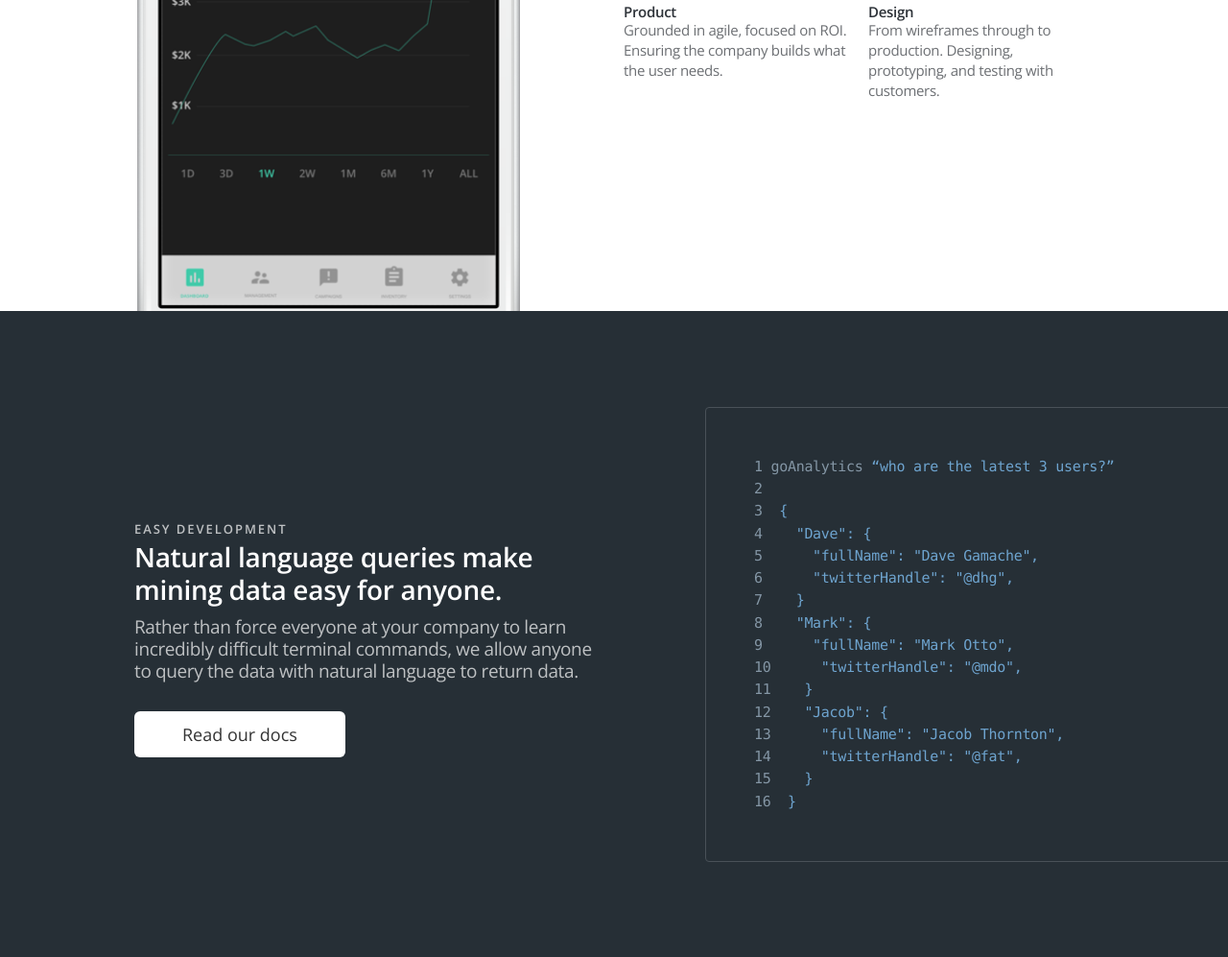
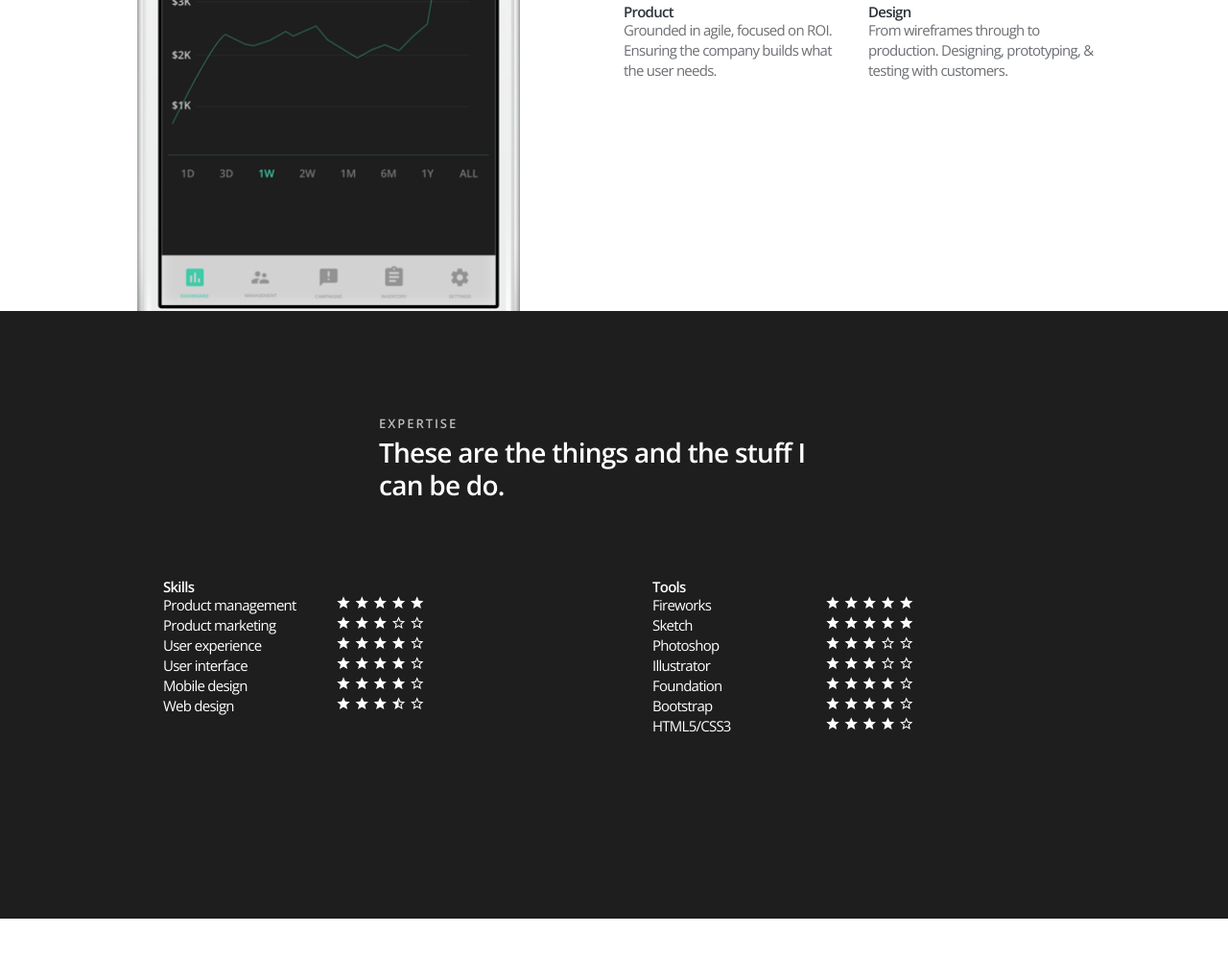
Before and after one commit to JFBrett/JFBrett.github.io, a plain HTML site: page index.html in a window 1280 px wide. Shown: the part 1383-2380 px from the top of the page at 96% size. Drawn offline with nearby package versions, Linux system fonts and the light colour scheme.

Commit message:
Background image and skills

```diff
--- a/css/application.css
+++ b/css/application.css
@@ -1,4 +1,8 @@
 /*global*/
+body {
+    letter-spacing: -0.05em;
+}
+
 a {
     -moz-transition: color 0.2s ease-in-out, border-color 0.4s ease-in-out;
     -webkit-transition: color 0.2s ease-in-out, border-color 0.4s ease-in-out;
@@ -10,8 +14,30 @@ h1, h2, h3, h4, h5, h6, .eg, .eh, .ei, .ej, .ek, .el {
     font-weight: 600;
 }
 
+.af {
+    text-align: left;
+}
+
+h1 {
+    text-shadow: rgba(0,0,0,0.4) 1px 4px 8px;
+}
+
 .ak {
     line-height: 1.2;
+}
+
+td, th {
+    min-width: 80px;
+}
+
+@media (min-width: 768px){
+    td, th {
+        min-width: 180px;
+    }
+}
+
+td .material-icons {
+    font-size: 16px;
 }
 
 /* navbar */
@@ -28,9 +54,16 @@ h1, h2, h3, h4, h5, h6, .eg, .eh, .ei, .ej, .ek, .el {
     right: 0;
     bottom: 0;
     left: 0;
+/*
     background-image: linear-gradient(to bottom left, rgb(22, 163, 171), rgb(0, 86, 90));
     opacity: .4;
+*/
 }
+
+/*
+    background-image: linear-gradient(to bottom left, rgba(0, 244, 255, 0.4), rgb(0, 0, 0));
+    opacity: .9;
+*/
 
 .apr .navbar-nav > li > a {
     color: #FFF;
@@ -38,7 +71,7 @@ h1, h2, h3, h4, h5, h6, .eg, .eh, .ei, .ej, .ek, .el {
 }
 
 .apr .navbar-nav > li > a:hover, .apr .navbar-nav > li > a:focus {
-    color: #F57E2F;
+    color: #2876C7;
     background-color: transparent;
 }
 
@@ -86,7 +119,7 @@ h1, h2, h3, h4, h5, h6, .eg, .eh, .ei, .ej, .ek, .el {
 }
 
 .thumb {
-    border: 2px #FFF solid;
+    border: 3px #FFF solid;
     border-radius: 100%;
         -moz-transition: color 0.2s ease-in-out, border-color 0.4s ease-in-out;
     -webkit-transition: color 0.2s ease-in-out, border-color 0.4s ease-in-out;
@@ -95,7 +128,7 @@ h1, h2, h3, h4, h5, h6, .eg, .eh, .ei, .ej, .ek, .el {
 }
 
 .thumb:hover {
-    border: 2px #F57E2F solid;
+    border: 3px #2876C7 solid;
 }
 
 /*button*/
@@ -107,20 +140,21 @@ h1, h2, h3, h4, h5, h6, .eg, .eh, .ei, .ej, .ek, .el {
 
 .ot:active:hover, .ot.active:hover, .open > .or.ot:hover, .ot:active:focus, .ot.active:focus, .open > .or.ot:focus, .ot:active.op, .ot.active.op, .open > .or.ot.op {
     color: #ffffff;
-    background-color: #C76728;
-    border-color: #B55E25;
+    background-color: #2876C7;
+    border-color: #2471BF;
 }
 
 .ot:hover {
     color: #ffffff;
-    background-color: #C76728;
-    border-color: #B55E25;
+    background-color: #2876C7;
+    border-color: #2471BF;
+}
 }
 
 .ot:focus, .ot.op {
     color: #ffffff;
-    background-color: #C76728;
-    border-color: #B55E25;
+    background-color: #2876C7;
+    border-color: #2471BF;
 }
 
 /* iphone block */
@@ -136,7 +170,7 @@ h1, h2, h3, h4, h5, h6, .eg, .eh, .ei, .ej, .ek, .el {
 
 /* code block */
 .aa {
-  background-color: #262F36;
+  background-color: #1E1E1E;
   overflow: hidden;
 }
 .ab {
@@ -189,6 +223,7 @@ h1, h2, h3, h4, h5, h6, .eg, .eh, .ei, .ej, .ek, .el {
 .ae .e {
   margin-bottom: -60px;
 }
+
 .af .ag {
   margin-bottom: 10px !important;
 }
@@ -197,7 +232,6 @@ h1, h2, h3, h4, h5, h6, .eg, .eh, .ei, .ej, .ek, .el {
     margin-bottom: 40px !important;
   }
 }
-
 
 /* price plan block */
 .ai {
--- a/index.html
+++ b/index.html
@@ -18,6 +18,7 @@
       <link href="css/application.css" rel="stylesheet">
       <link href='https://fonts.googleapis.com/css?family=Open+Sans:400,300,600,700' rel='stylesheet' type='text/css'>
       <link href="https://fonts.googleapis.com/icon?family=Material+Icons"
+      rel="stylesheet">
 
 
   </head>
@@ -33,10 +34,10 @@
       <a href="#profile">Profile</a>
     </li>
     <li>
-      <a href="#work">Work</a>
+      <a href="#expertise">Expertise</a>
     </li>
     <li>
-      <a href="#skills">Skills</a>
+      <a href="#work">Work</a>
     </li>
     <li class="nav-divider"></li>
     <li class="tq">Info</li>
@@ -60,7 +61,7 @@
         <span class="qa"></span>
       </button>
       <a class="l" href="">
-          <img class="thumb" src="img/mrbones-thumb.png">
+          <img class="thumb" src="img/mrbones-thumb2.png">
       </a>
     </div>
     <div class="pw collapse eu">
@@ -69,10 +70,10 @@
           <a href="#profile">Profile</a>
         </li>
         <li>
-          <a href="#work">Work</a>
+          <a href="#expertise">Expertise</a>
         </li>
         <li>
-          <a href="#skills">Skills</a>
+          <a href="#work">Work</a>
         </li>
         <li>
           <a href="#contact">Contact</a>
@@ -91,7 +92,7 @@
         <div class="ha gl">
           <h1 class="apd aqy">JEREMY BRETT.</h1>
           <p class="ak amf am">Industrious, hands-on product &amp; design manager.</p>
-          <a class="dl ot ao">CONNECT</a>
+          <a class="dl ot ao" href="#contact">CONNECT</a>
         </div>
       </div>
     </div>
@@ -109,7 +110,7 @@
       <div class="gk kk">
         <h6 class="am eu">Profile</h6>
         <h3 class="alp">Industrious, hands-on product &amp; design manager.</h3>
-        <p class="ak amf">I work where the disciplines of product and UX intersect, working with development, product and design to create rich experiences.</p>
+        <p class="ak amf">I work where the disciplines of product &amp; UX intersect, working with development, product &amp; design to create rich experiences.</p>
         <div class="c vc">
           <div class="gk amf">
             <h5 class="alu">Product</h5>
@@ -117,7 +118,7 @@
           </div>
           <div class="gk">
             <h5 class="alu">Design</h5>
-            <p>From wireframes through to production. Designing, prototyping, and testing with customers.</p>
+            <p>From wireframes through to production. Designing, prototyping, &amp; testing with customers.</p>
           </div>
         </div>
       </div>
@@ -126,38 +127,164 @@
   </div>
 </div>
 
-<div class="k al block-secondary aa">
-  <div class="e">
-    <div class="c ap">
-      <div class="gg jr">
-        <pre class="ab"><span>1</span> <span class="vb">goAnalytics</span> “who are the latest 3 users?”
-<span>2</span>
-<span>3</span>  {
-<span>4</span>    "Dave": {
-<span>5</span>      "fullName": "Dave Gamache",
-<span>6</span>      "twitterHandle": "@dhg",
-<span>7</span>    }
-<span>8</span>    "Mark": {
-<span>9</span>      "fullName": "Mark Otto",
-<span>10</span>      "twitterHandle": "@mdo",
-<span>11</span>    }
-<span>12</span>    "Jacob": {
-<span>13</span>      "fullName": "Jacob Thornton",
-<span>14</span>      "twitterHandle": "@fat",
-<span>15</span>    }
-<span>16</span>  }</pre>
-      </div>
+<div class="k al block-secondary aa" id="expertise">
+    <div class="e eq">
 
-      <div class="gk jg">
-        <h6 class="am eu">Easy development</h6>
-        <h3 class="alp">Natural language queries make mining data easy for anyone.</h3>
-        <p class="ak amf am">Rather than force everyone at your company to learn incredibly difficult terminal commands, we allow anyone to query the data with natural language to return data.</p>
-        <button class="dl oq ao tl">
-          Read our docs
-        </button>
-      </div>
+        <div class="c ah">
+          <div class="gz ix gs kj gm ni">
+            <h6 class="am eu">Expertise</h6>
+            <h3 class="alp ag">These are the things and the stuff I can be do.</h3>
+          </div>
+        </div>
+
+        <div class="c af">
+
+          <div class="gk anh ah">
+          <div class="he amf">
+            <h5 class="alu">Skills</h5>
+<table>
+            <tbody><tr>
+              <td>Product management</td>
+              <td>
+                <i class="material-icons">star</i>
+                <i class="material-icons">star</i>
+                <i class="material-icons">star</i>
+                <i class="material-icons">star</i>
+                <i class="material-icons">star</i>
+              </td>
+            </tr>
+            <tr>
+              <td>Product marketing</td>
+              <td>
+                <i class="material-icons">star</i>
+                <i class="material-icons">star</i>
+                <i class="material-icons">star</i>
+                <i class="material-icons">star_border</i>
+                <i class="material-icons">star_border</i>
+              </td>
+            </tr>
+            <tr>
+              <td>User experience</td>
+              <td>
+                <i class="material-icons">star</i>
+                <i class="material-icons">star</i>
+                <i class="material-icons">star</i>
+                <i class="material-icons">star</i>
+                <i class="material-icons">star_border</i>
+              </td>
+            </tr>
+            <tr>
+              <td>User interface</td>
+              <td>
+                <i class="material-icons">star</i>
+                <i class="material-icons">star</i>
+                <i class="material-icons">star</i>
+                <i class="material-icons">star</i>
+                <i class="material-icons">star_border</i>
+              </td>
+            </tr>
+            <tr>
+              <td>Mobile design</td>
+              <td>
+                <i class="material-icons">star</i>
+                <i class="material-icons">star</i>
+                <i class="material-icons">star</i>
+                <i class="material-icons">star</i>
+                <i class="material-icons">star_border</i>
+              </td>
+            </tr>
+            <tr>
+              <td>Web design</td>
+              <td>
+                <i class="material-icons">star</i>
+                <i class="material-icons">star</i>
+                <i class="material-icons">star</i>
+                <i class="material-icons">star_half</i>
+                <i class="material-icons">star_border</i>
+              </td>
+            </tr>
+          </tbody></table>
+          </div>
+          </div>
+          <div class="gk anh ah">
+          <div class="he amf">
+            <h5 class="alu">Tools</h5>
+<table>
+            <tbody><tr>
+              <td>Fireworks</td>
+              <td>
+                <i class="material-icons">star</i>
+                <i class="material-icons">star</i>
+                <i class="material-icons">star</i>
+                <i class="material-icons">star</i>
+                <i class="material-icons">star</i>
+              </td>
+            </tr>
+            <tr>
+              <td>Sketch</td>
+              <td>
+                <i class="material-icons">star</i>
+                <i class="material-icons">star</i>
+                <i class="material-icons">star</i>
+                <i class="material-icons">star</i>
+                <i class="material-icons">star</i>
+              </td>
+            </tr>
+            <tr>
+              <td>Photoshop</td>
+              <td>
+                <i class="material-icons">star</i>
+                <i class="material-icons">star</i>
+                <i class="material-icons">star</i>
+                <i class="material-icons">star_border</i>
+                <i class="material-icons">star_border</i>
+              </td>
+            </tr>
+            <tr>
+              <td>Illustrator</td>
+              <td>
+                <i class="material-icons">star</i>
+                <i class="material-icons">star</i>
+                <i class="material-icons">star</i>
+                <i class="material-icons">star_border</i>
+                <i class="material-icons">star_border</i>
+              </td>
+            </tr>
+            <tr>
+              <td>Foundation</td>
+              <td>
+                <i class="material-icons">star</i>
+                <i class="material-icons">star</i>
+                <i class="material-icons">star</i>
+                <i class="material-icons">star</i>
+                <i class="material-icons">star_border</i>
+              </td>
+            </tr>
+            <tr>
+              <td>Bootstrap</td>
+              <td>
+                <i class="material-icons">star</i>
+                <i class="material-icons">star</i>
+                <i class="material-icons">star</i>
+                <i class="material-icons">star</i>
+                <i class="material-icons">star_border</i>
+              </td>
+            </tr>
+            <tr>
+              <td>HTML5/CSS3</td>
+              <td>
+                <i class="material-icons">star</i>
+                <i class="material-icons">star</i>
+                <i class="material-icons">star</i>
+                <i class="material-icons">star</i>
+                <i class="material-icons">star_border</i>
+              </td>
+            </tr>
+          </tbody></table>
+          </div>
+          </div>
+        </div>
     </div>
-  </div>
 </div>
 
 <div class="k block-secondary ac ams">
@@ -296,7 +423,7 @@
   </div>
 </div>
 
-<div class="k al aj">
+<div class="k al aj" id="footer contact">
  <div class="e">
     <div class="c">
       <div class="gg amf">
```
Also changed, not shown: css/toolkit.css, img/bg6.jpg (added), img/header-bg4.jpg (added), img/mrbones-thumb.jpg (added), img/mrbones-thumb2.png (added), 1 other file.
